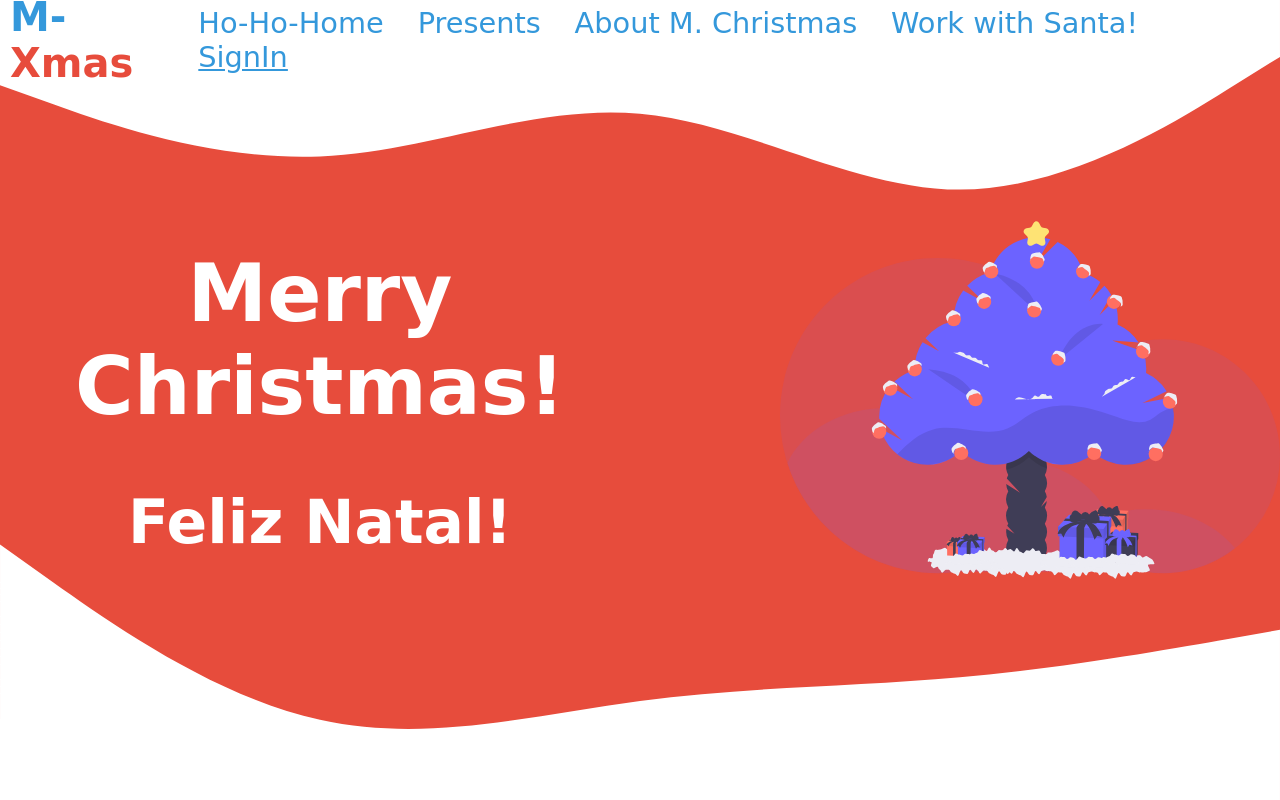
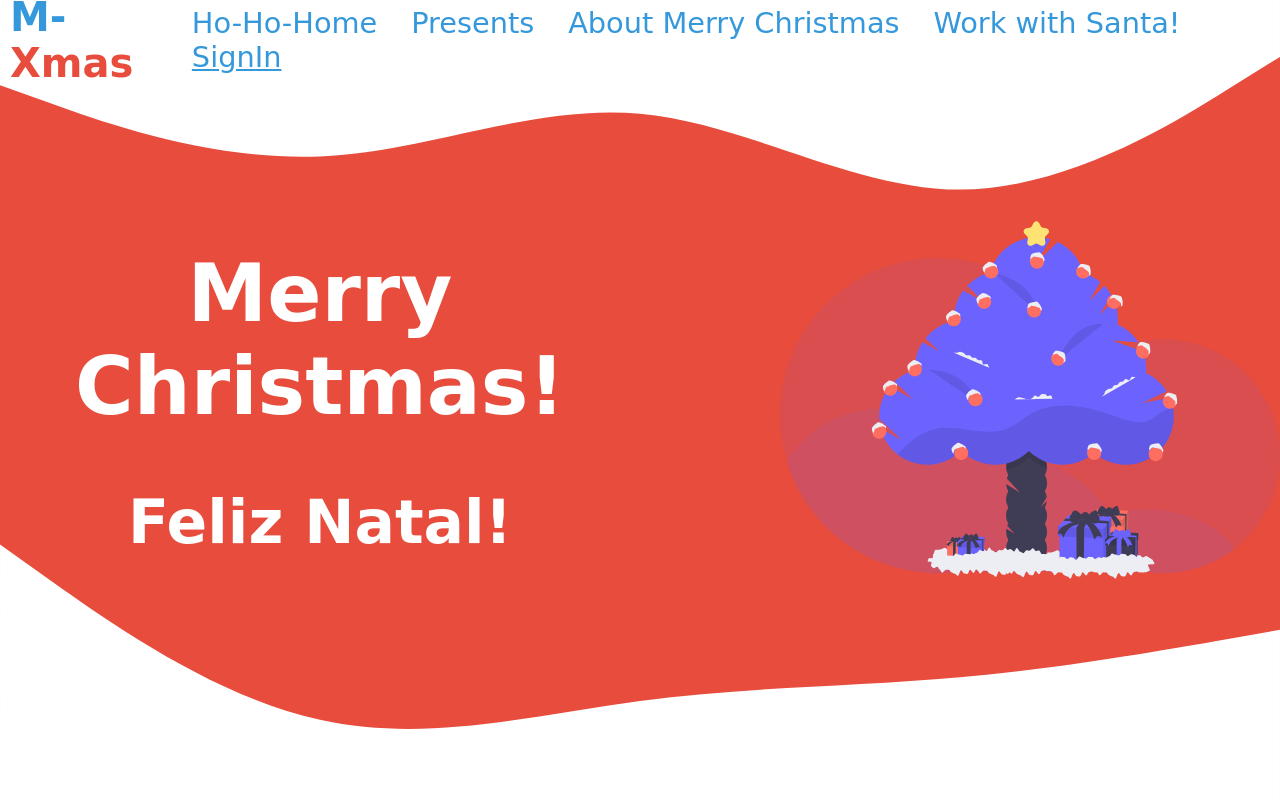
Before and after one commit to PatrickPontes44/Christmas-Basic-Template, a plain HTML site: page Site1/index.html in a window 1280 px wide. Shown: the top 800 px of the page. Drawn offline with Linux system fonts and the light colour scheme; a web font is replaced by a local one.

Commit message:
editado o index e o estilo

```diff
--- a/Site1/index.html
+++ b/Site1/index.html
@@ -12,9 +12,9 @@
     <header>
         <h1 id="logo"><span>M-</span>Xmas</h1>
         <nav>
-            <a href="">Ho-Ho-Home</a>
+            <a href=""><span>Ho-Ho-</span>Home</a>
             <a href="">Presents</a>
-            <a href="">About M. Christmas</a>
+            <a href="">About Merry Christmas</a>
             <a href="">Work with Santa!</a>
             <a href="" id="signIn">SignIn</a>
         </nav>
```
